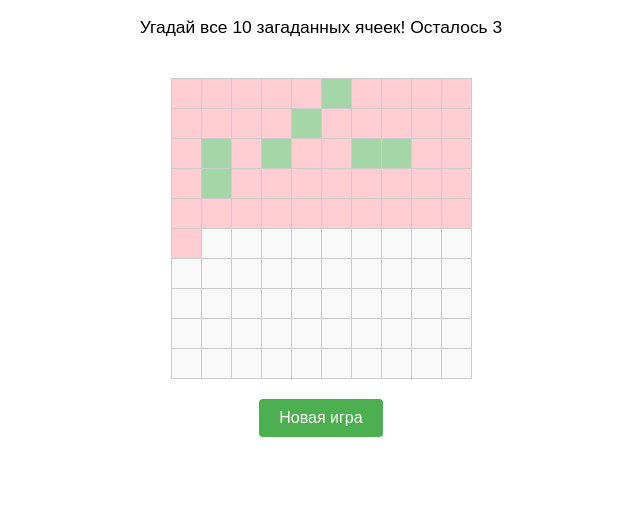
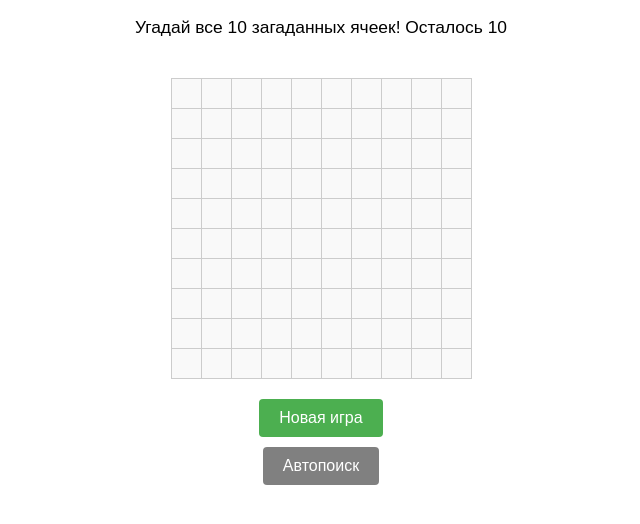
Before and after one commit to Vincent-tt-cyber/game-guess-cell-js, a plain HTML site: page index.html in a window 1280 px wide. Shown: the part 60-584 px from the top of the page, without its empty margins (319-959 px from the left). Drawn offline with Linux system fonts and the light colour scheme.

Commit message:
Добавлен автокликер

```diff
--- a/css/style.css
+++ b/css/style.css
@@ -59,3 +59,13 @@ td.missed {
 #restartBtn:hover {
   background-color: #45a049;
 }
+#autoClicker {
+  padding: 10px 20px;
+  font-size: 16px;
+  background-color: gray;
+  margin: 10px 0 0 0;
+  color: white;
+  border: none;
+  border-radius: 4px;
+  cursor: pointer;
+}
--- a/index.html
+++ b/index.html
@@ -14,6 +14,7 @@
     </div>
     <table id="gameTable"></table>
     <button id="restartBtn">Новая игра</button>
+    <button id="autoClicker">Автопоиск</button>
 
     <!-- JS -->
      <script src="./js/script.js"></script>
--- a/js/autoClickerCells.js
+++ b/js/autoClickerCells.js
@@ -2,6 +2,12 @@
     Для быстрой проверки игры, можно использовать автоматический клик по ячейкам.
     Этот скрипт можно вставить в консоль браузера.
 */
+
+autoClicker.addEventListener("click", (event) => {
+  const autoClicker = document.querySelector("#autoClicker");
+  autoClickCells();
+  autoClicker.disabled = true;
+});
 
 function autoClickCells() {
   const cells = document.querySelectorAll("#gameTable td");
@@ -54,5 +60,3 @@ function autoClickCells() {
   }
   clickNextCell();
 }
-
-autoClickCells();
--- a/js/script.js
+++ b/js/script.js
@@ -7,6 +7,7 @@ const TARGET_CELLS = 10;
 const gameTable = document.querySelector("#gameTable");
 const cellsLeftDisplay = document.querySelector("#cellsLeft");
 const restartBtn = document.querySelector("#restartBtn");
+const autoClicker = document.querySelector("#autoClicker");
 
 // Игровые переменные
 let targetCells = [];
@@ -77,6 +78,9 @@ function handleCellClick(event) {
   }
 }
 
-restartBtn.addEventListener("click", initGame);
+restartBtn.addEventListener("click", () => {
+  initGame();
+  autoClicker.disabled = false;
+});
 
 initGame();
```
